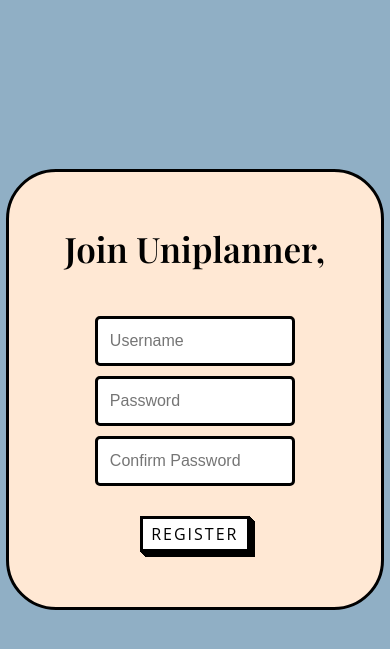
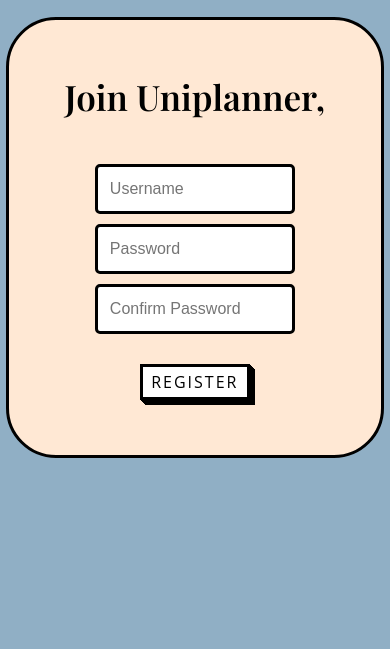
Before and after one commit to thejus03/uniplanner, a Django app: page /login in a window 390 px wide, after a click on "Start planning". Shown: the top 649 px of the page. Run offline with Django 4.2, Linux system fonts and the light colour scheme; parts of the project's set-up code (start-up, migrations or seed data) failed here and were passed over; some web fonts are replaced.

Commit message:
Update login.html

```diff
--- a/uniplanner/templates/uniplanner/login.html
+++ b/uniplanner/templates/uniplanner/login.html
@@ -182,7 +182,7 @@
                     height: 375px;
                     width: 80vw;
                     margin-left: 1.5vw;
-                    margin-top: 20vh;
+                    margin-top: 2vh;
                     padding: 30px;
                 }
                 #demo {
@@ -192,7 +192,7 @@
                     height: 375px;
                     width: 80vw;
                     margin-left: 1.5vw;
-                    margin-top: 20vh;
+                    margin-top: 2vh;
                     padding: 30px;
                 }
                 #demo1{
```
